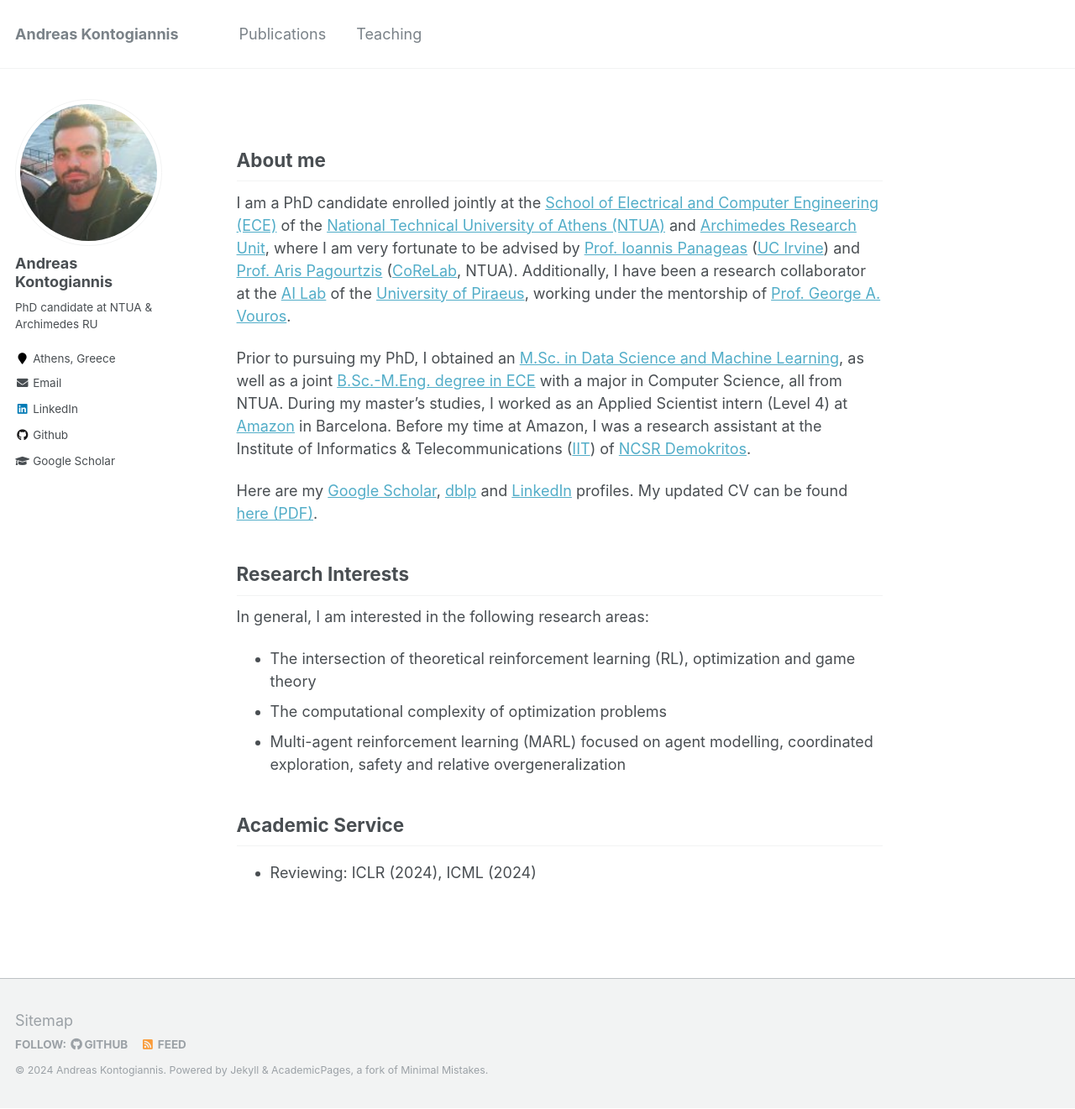
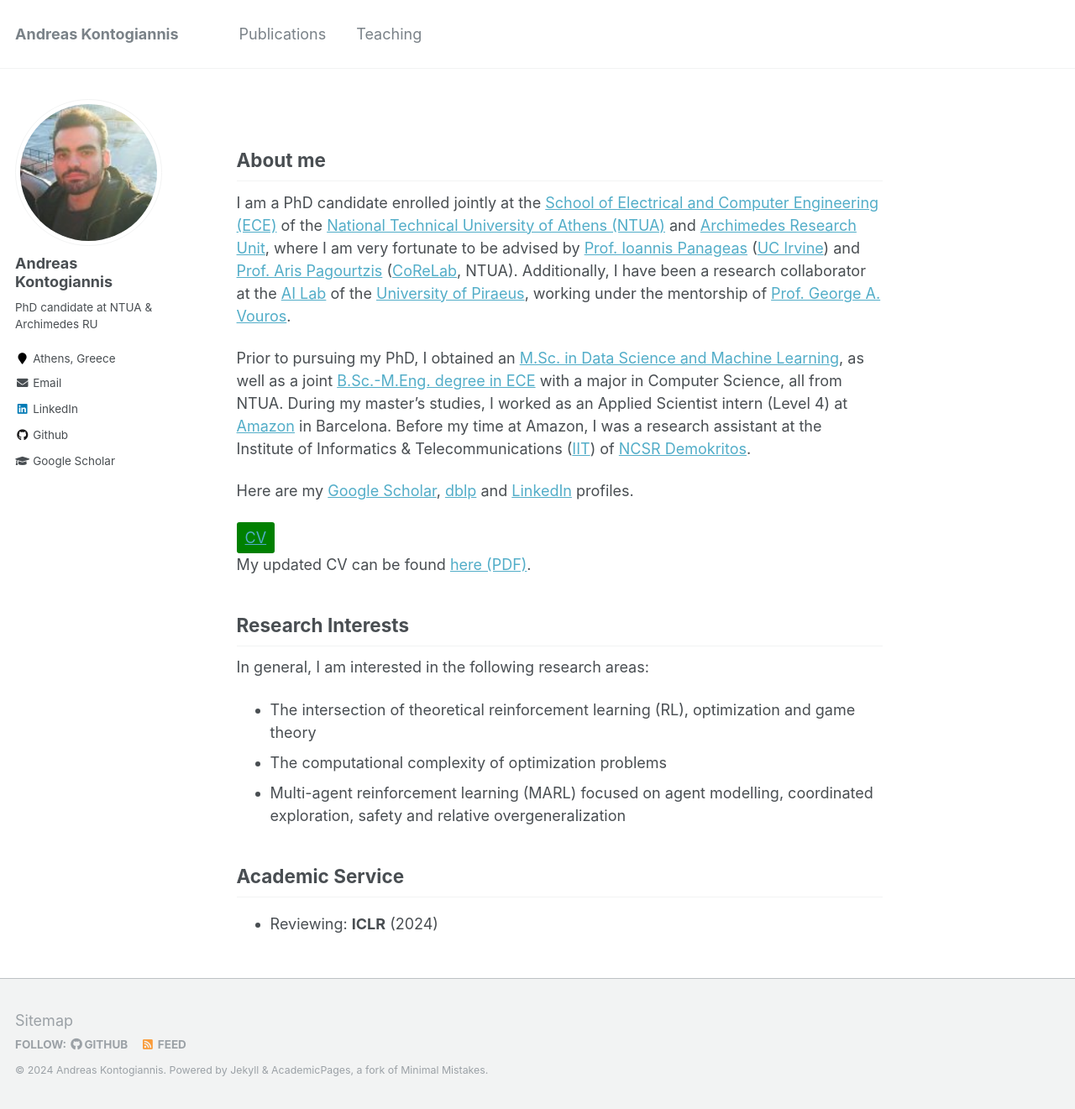
Before and after one commit to ddaedalus/ddaedalus.github.io, a Jekyll site: the page built from _pages/about.md, in a window 1280 px wide and 1321 px high. Shown: the whole window at 84% size. Built offline with Jekyll 4.4.1, drawn with Linux system fonts in a browser that asks for light colours.

Commit message:
Update about.md

```diff
--- a/_pages/about.md
+++ b/_pages/about.md
@@ -12,7 +12,14 @@ I am a PhD candidate enrolled jointly at the [School of Electrical and Computer
 
 Prior to pursuing my PhD, I obtained an [M.Sc. in Data Science and Machine Learning](https://dsml.ece.ntua.gr/en), as well as a joint [B.Sc.-M.Eng. degree in ECE](https://www.ece.ntua.gr/en/undergraduate/info) with a major in Computer Science, all from NTUA. During my master's studies, I worked as an Applied Scientist intern (Level 4) at [Amazon](https://www.amazon.science/) in Barcelona. Before my time at Amazon, I was a research assistant at the Institute of Informatics & Telecommunications ([IIT](https://www.iit.demokritos.gr/el/about-the-institute/)) of [NCSR Demokritos](https://www.demokritos.gr/).
 
-Here are my [Google Scholar](https://scholar.google.nl/citations?hl=en&user=nBFso2IAAAAJ), [dblp](https://dblp.org/pid/309/6039.html) and [LinkedIn](https://www.linkedin.com/in/andreas-kontogiannis-2405a3176/) profiles. My updated CV can be found <a href="https://drive.google.com/file/d/1ptZrWxJjxShFi62Lxhz86tlT9FTtOX3X/view?usp=sharing">here (PDF)</a>.
+Here are my [Google Scholar](https://scholar.google.nl/citations?hl=en&user=nBFso2IAAAAJ), [dblp](https://dblp.org/pid/309/6039.html) and [LinkedIn](https://www.linkedin.com/in/andreas-kontogiannis-2405a3176/) profiles.
+
+<div style="background-color: green; color: white; display: inline-block; padding: 5px 10px; border-radius: 3px;">
+    <a href="https://drive.google.com/file/d/1ptZrWxJjxShFi62Lxhz86tlT9FTtOX3X/view?usp=sharing">CV</a>
+</div>
+
+
+My updated CV can be found <a href="https://drive.google.com/file/d/1ptZrWxJjxShFi62Lxhz86tlT9FTtOX3X/view?usp=sharing">here (PDF)</a>.
 
 ## Research Interests
 
@@ -22,4 +29,4 @@ In general, I am interested in the following research areas:
 * Multi-agent reinforcement learning (MARL) focused on agent modelling, coordinated exploration, safety and relative overgeneralization
 
 ## Academic Service
-* Reviewing: ICLR (2024), ICML (2024)
+* Reviewing: **ICLR** (2024)
```
